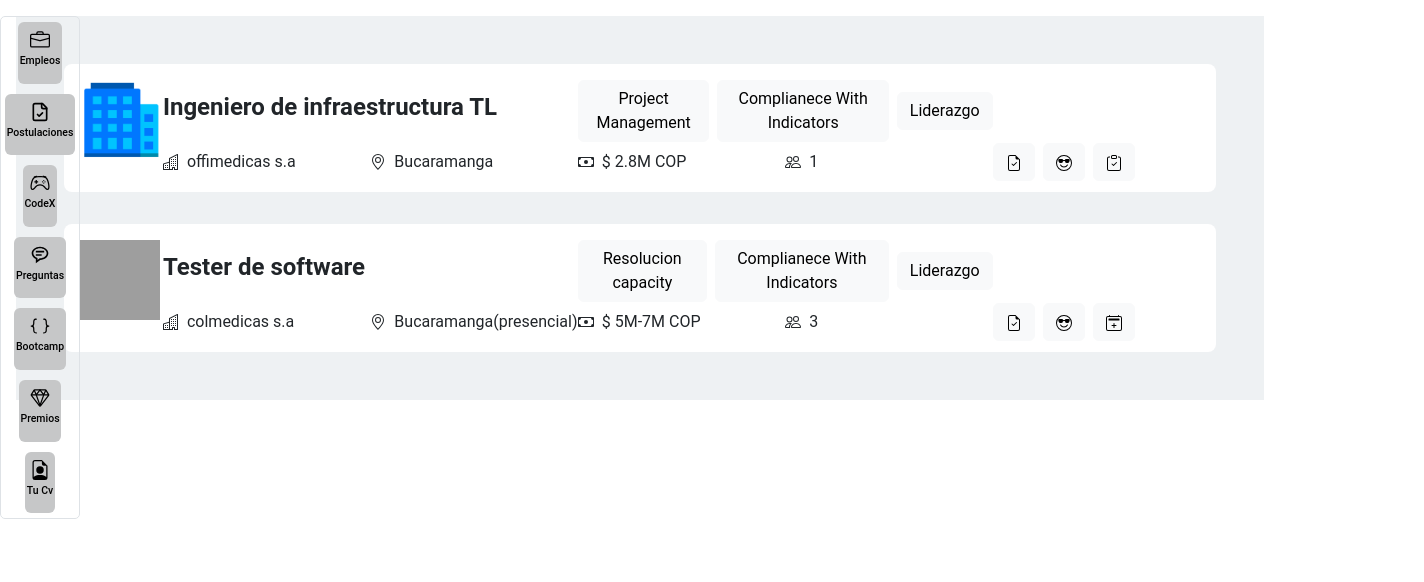
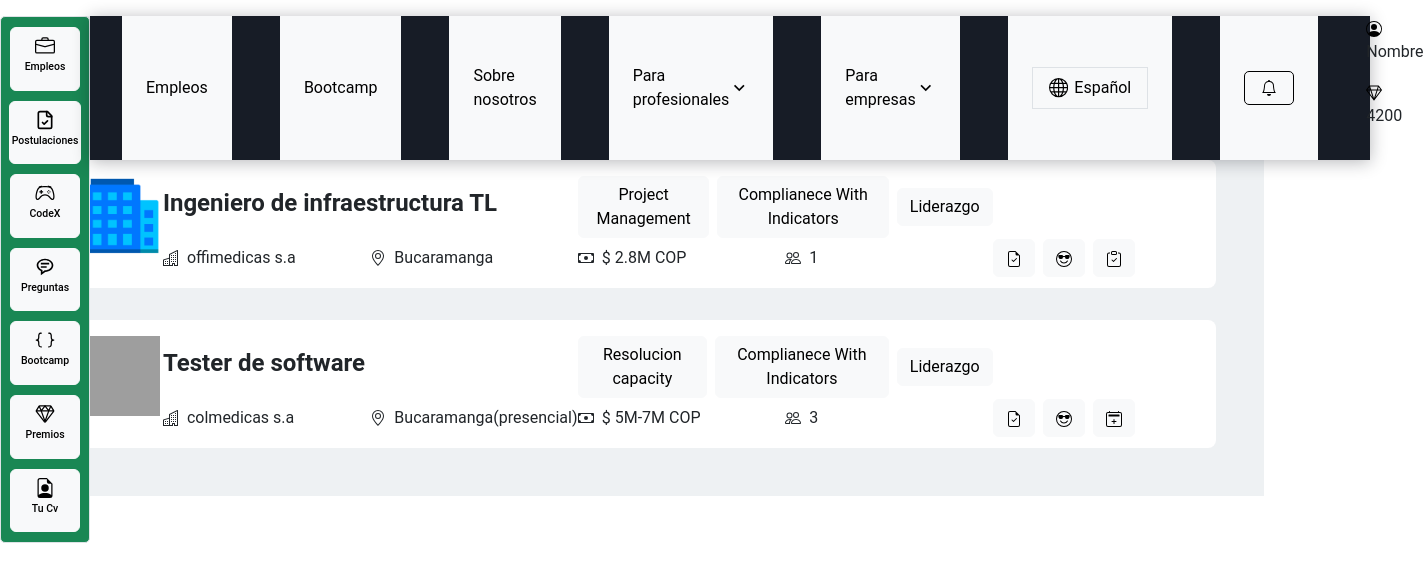
Before and after one commit to walson273/BootcampPeak, a React (Create React App) app in the folder WS3_React/ws3/: page / in a window 1280 px wide. Shown: the top 582 px of the page, 1424 px wide, since content can reach past the window. Built offline with nearby package versions, Linux system fonts and the light colour scheme; grey boxes are pictures that could not be loaded.

Commit message:
bonitico

```diff
--- a/WS3_React/ws3/src/index.css
+++ b/WS3_React/ws3/src/index.css
@@ -261,11 +261,12 @@ gap: 0.5rem
 .slidebar{
   float: left;
   position: fixed;
-  width: 80px;
+  width: 90px;
   display: flex;
   align-items: center;
   justify-content: center;
   border-radius: 5px;
+  padding: 0.313rem;
 }
 .cont_items{
   width: 80px;
@@ -292,4 +293,5 @@ gap: 0.5rem
 .boton{
   padding: .5rem .1rem!important;
   margin: 5px;
+  width: 100%;
 }
--- a/WS3_React/ws3/src/index.js
+++ b/WS3_React/ws3/src/index.js
@@ -10,7 +10,7 @@ import * as sli from './slide_Bar.js'
 const root = ReactDOM.createRoot(document.getElementById('root'));
 root.render(
   <React.StrictMode>
-    {/* <compo.Headers/> */}
+    <compo.Headers/>
     <sli.BSlide dat = {data.slideBar}/>
     <compo.ComponenteLista datos={data.funcionJson} />
   </React.StrictMode>
--- a/WS3_React/ws3/src/slide_Bar.js
+++ b/WS3_React/ws3/src/slide_Bar.js
@@ -1,16 +1,14 @@
 import React from 'react';
-//import { BsBriefcase } from "react-icons/bs";
-
 export const BSlide = (prop) => {
     return (
         <React.Fragment>
-            <div className='slidebar border'>
+            <div className='slidebar border bg-success'>
                 <nav>
                     <ul className='nav'>
                         {prop.dat.map((iter) =>
                             <li className='box_items list-group-item nav-item '>
                                 <div className='cont_items'>
-                                    <button className='boton nav-link active btn btn-light'>
+                                    <button type="button" className='boton  btn btn-light'>
                                             <div className='iconsize'>{iter.icon}</div>
                                         <h6 className='nombreslide'> {iter.name}  </h6>
                                     </button>
```
